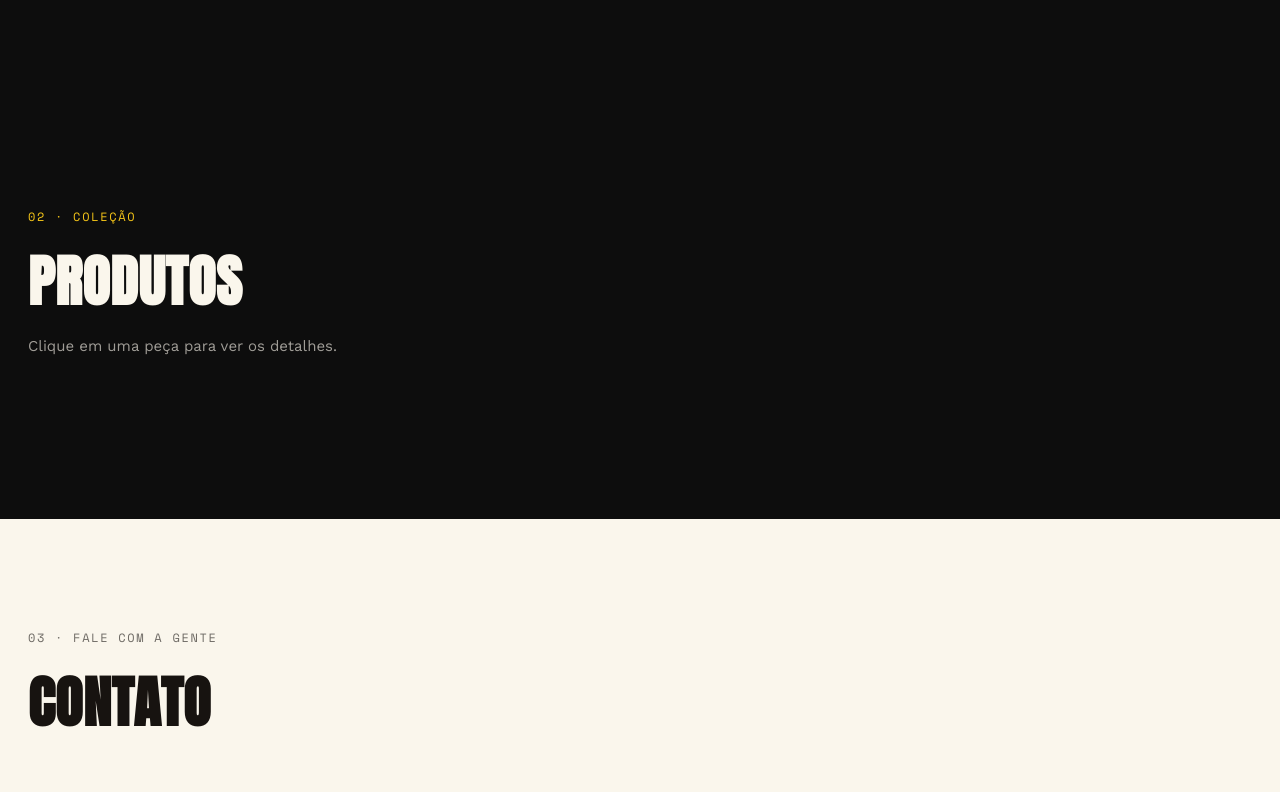
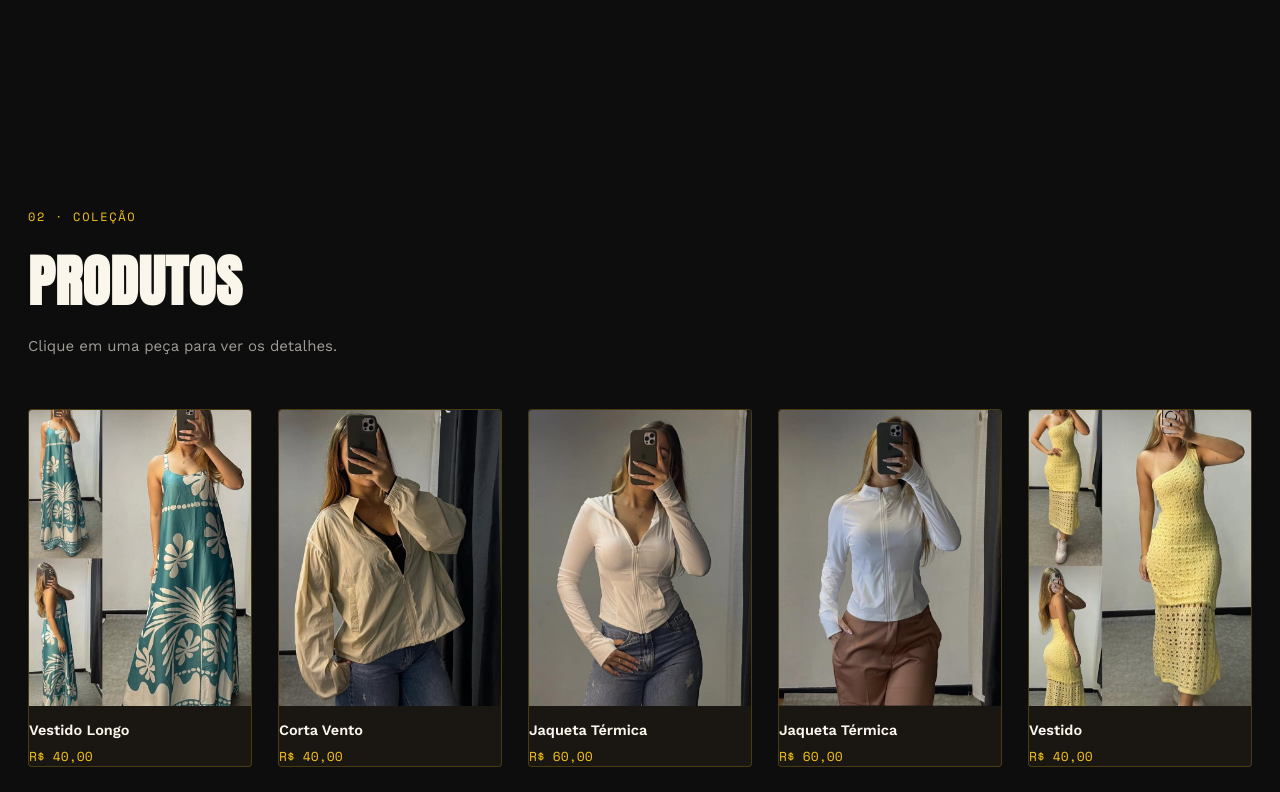
Before and after one commit to cauaaugust0/GrifeNacional-Site, a plain HTML site: page index.html in a window 1280 px wide. Shown: the part 1744-2536 px from the top of the page. Drawn offline with nearby package versions, Linux system fonts and the light colour scheme.

Commit message:
Update index.html

```diff
--- a/index.html
+++ b/index.html
@@ -156,6 +156,6 @@
   </div>
 </div>
 
-<script src="main.js"></script>
+<script src="script.js"></script>
 </body>
 </html>
```
